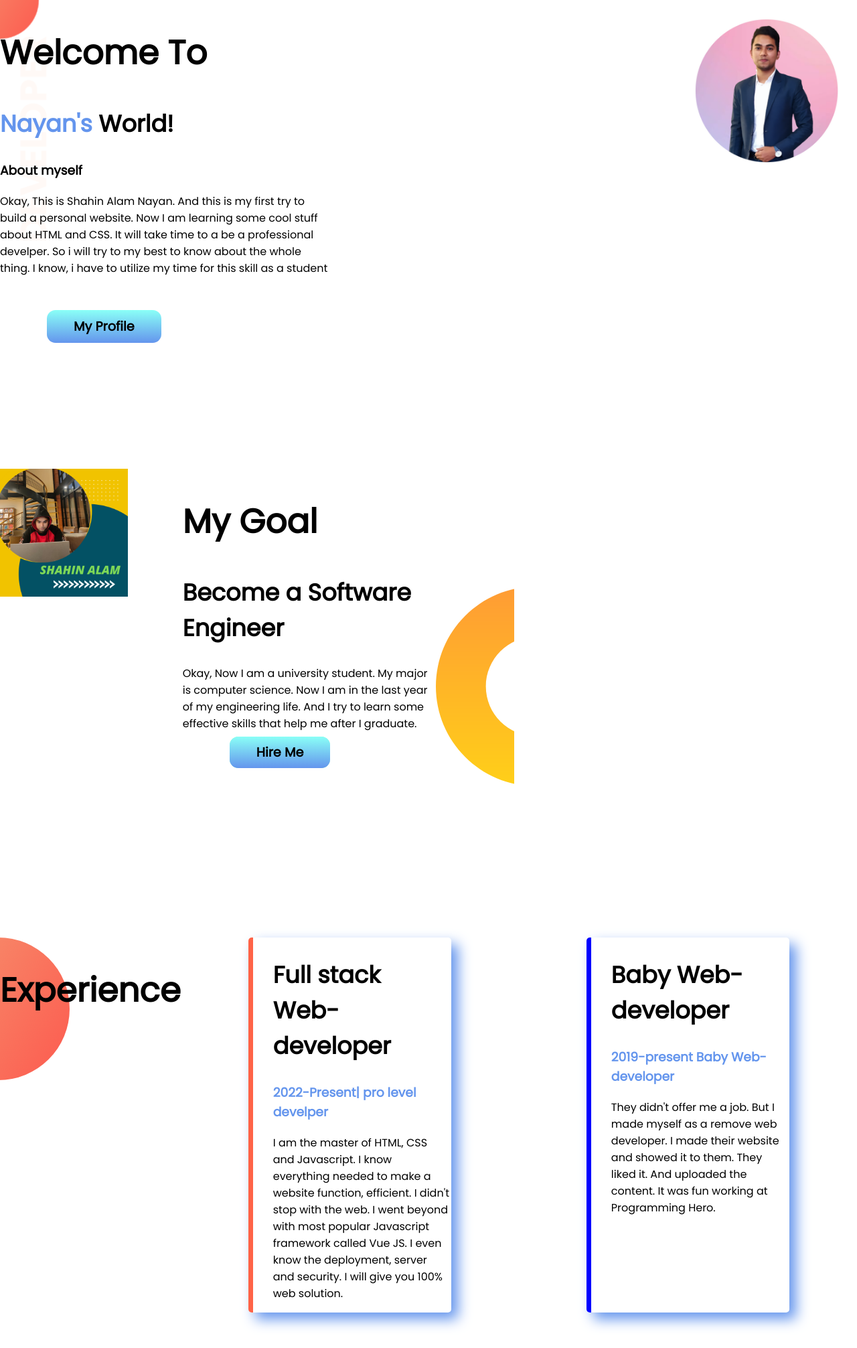
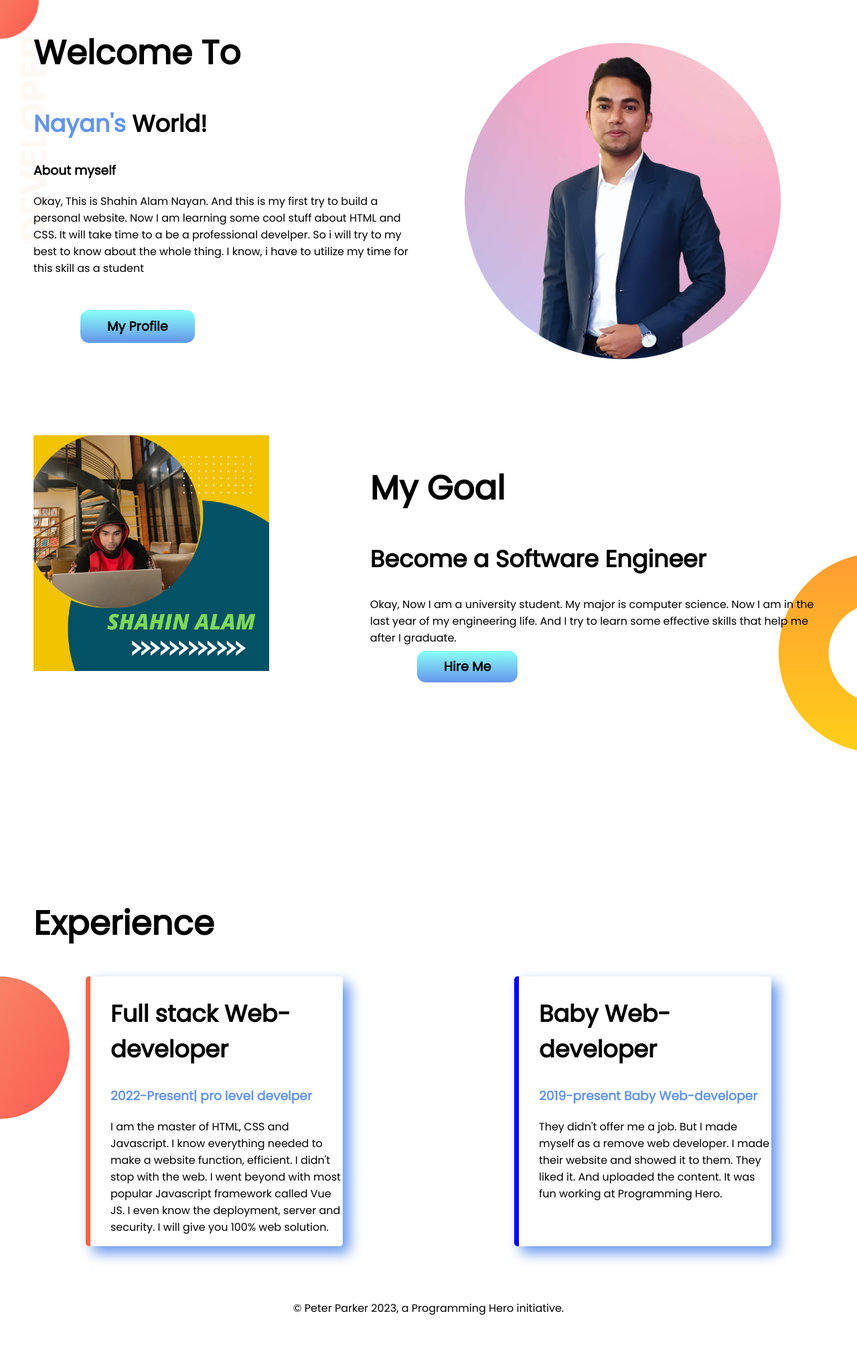
Before and after one commit to ShahinNayan/developer-second-portfolio, a plain HTML site: page index.html in a window 1280 px wide. Shown: the top 2013 px of the page at 67% size. After the commit the page ends 1982 px from the top, so only its background shows below. Drawn offline with Linux system fonts and the light colour scheme.

Commit message:
correction

```diff
--- a/index.html
+++ b/index.html
@@ -13,6 +13,7 @@
     <link rel="shortcut icon" href="round-gradient-designify.png" type="image/x-icon">
 </head>
 <section class="top-banner flexiable">
+    <div class="top">
         <div claas="one">
             <h1>Welcome To</h1>
             <h2><span class="orange">Nayan's</span> World!</h2>
@@ -25,11 +26,13 @@
             <p2 class="p-two"><a class="button" target="_blank"
                     href="https://www.linkedin.com/in/shahin-alam-nayan-7389831a1/">My Profile</a></p2>
         </div>
-    <div class="one">
-        <img src="round-gradient-designify.png" alt="">
+        <div>
+            <img  src="round-gradient-designify.png" alt="">
+        </div>
     </div>
 </section>
 <section class="photo-two flexiable">
+    <div class="photo-flex">
         <div claas="one">
             <img src="Shahin alam.png" alt="poster">
         </div>
@@ -41,26 +44,30 @@
                 life. And I try to learn some effective skills that help me after I graduate. </p>
             <a class="button" target="_blank" href="https://www.fiverr.com/seopronayan?up_rollout=true">Hire Me</a>
         </div>
+    </div>
 </section>
-<section class="Experience">
-    <h1>Experience</h1>
+<section>
+    <h1 style="margin-left: 50px;">Experience</h1>
 
 
-    <div class="flex-two">
+    <div class="flex-two Experience">
         <div id="full-stack" class="developer">
             <h2>Full stack Web-developer<h2>
 
                     <h3 class="orange">2022-Present| pro level develper</h3>
                     <p>
-                I am the master of HTML, CSS and Javascript. I know everything needed to make a website function, efficient.
-                I didn't stop with the web. I went beyond with most popular Javascript framework called Vue JS. I even know
+                        I am the master of HTML, CSS and Javascript. I know everything needed to make a website
+                        function, efficient.
+                        I didn't stop with the web. I went beyond with most popular Javascript framework called Vue JS.
+                        I even know
                         the deployment, server and security. I will give you 100% web solution.
                     </p>
         </div>
         <div id="pogramming-hero" class="developer">
             <h2>Baby Web-developer</h2>
             <h3 class="orange">2019-present Baby Web-developer</h3>
-            <p>They didn't offer me a job. But I made myself as a remove web developer. I made their website and showed it
+            <p>They didn't offer me a job. But I made myself as a remove web developer. I made their website and showed
+                it
                 to them. They liked it. And uploaded the content. It was fun working at Programming Hero.</p>
         </div>
     </div>
--- a/style.css
+++ b/style.css
@@ -1,42 +1,49 @@
-body{
+body {
     font-family: 'Poppins', sans-serif;
     margin: 0;
 }
-.flexiable{
+
+.flexiable {
     height: 500px;
     padding-bottom: 150px;
 }
-h1{
+.photo-flex{
+    display: flex;
+    margin: 0px 50px 50px 50px;
+}
+
+.top {
+    display: flex;
+    margin: 0px 50px 50px 50px;
+}
+
+h1 {
     font-size: 50px;
 }
-h2{
+
+h2 {
     font-size: 35px;
 }
-.orange
-    {
-        color: cornflowerblue;
-    }
-section{
-    display: flex;
-    margin-bottom: 50px;
 
+.orange {
+    color: cornflowerblue;
 }
+
 .one {
-    width:40%;
-    float: left;
-    margin-left: 10%;
-    padding-left: 2%;
-    box-shadow: ;
+    width: 40%;
+    /* box-shadow: ; */
 }
+
 .one img {
     width: 100%;
-
-
+    height: 100%;
+    margin-right: 50%;
 
 
 
 }
-.button{
+
+.button {
 
     text-decoration: none;
     background-color: aquamarine;
@@ -46,44 +53,53 @@ section{
     font-weight: 700;
     font-size: 120%;
     border-radius: 13px;
-    background-image: linear-gradient(rgb(138, 255, 247), cornflowerblue );
+    background-image: linear-gradient(rgb(138, 255, 247), cornflowerblue);
 }
-.p-two{
-    display:flex;
-}
-.flex-two{
+
+.p-two {
     display: flex;
 }
-.top-banner{
+
+.flex-two {
+    display: flex;
+}
+
+.top-banner {
     background-image: url(top-banner.png);
     background-repeat: no-repeat;
 
 }
-.photo-two{
+
+/* .photo-two {
     width: 50%;
     padding-left: 0%;
     padding-right: 10%;
 
-}
-.photo-two img{
+} */
+
+.photo-two img {
     width: 70%;
 
 }
-.one{
+
+.one {
     width: 100%;
     padding-left: 30%;
 }
-.photo-two{
+
+.photo-two {
     background-image: url(dream-bg.png);
     background-repeat: no-repeat;
-    background-position: right ;
+    background-position: right;
 }
-.Experience{
+
+.Experience {
     background-image: url(exp-bg.png);
     background-repeat: no-repeat;
 
 }
-.developer{
+
+.developer {
     width: 40%;
     margin-left: 10%;
     margin-right: 10%;
@@ -94,12 +110,15 @@ section{
 
     box-shadow: 10px 10px 20px cornflowerblue;
 }
-#full-stack{
+
+#full-stack {
     border-left: 7px solid tomato;
 }
-#pogramming-hero{
+
+#pogramming-hero {
     border-left: 7px solid blue;
 }
-footer p{
-   text-align: center;
+
+footer p {
+    text-align: center;
 }
```
Lines whose indentation alone changed are shown as unchanged.
